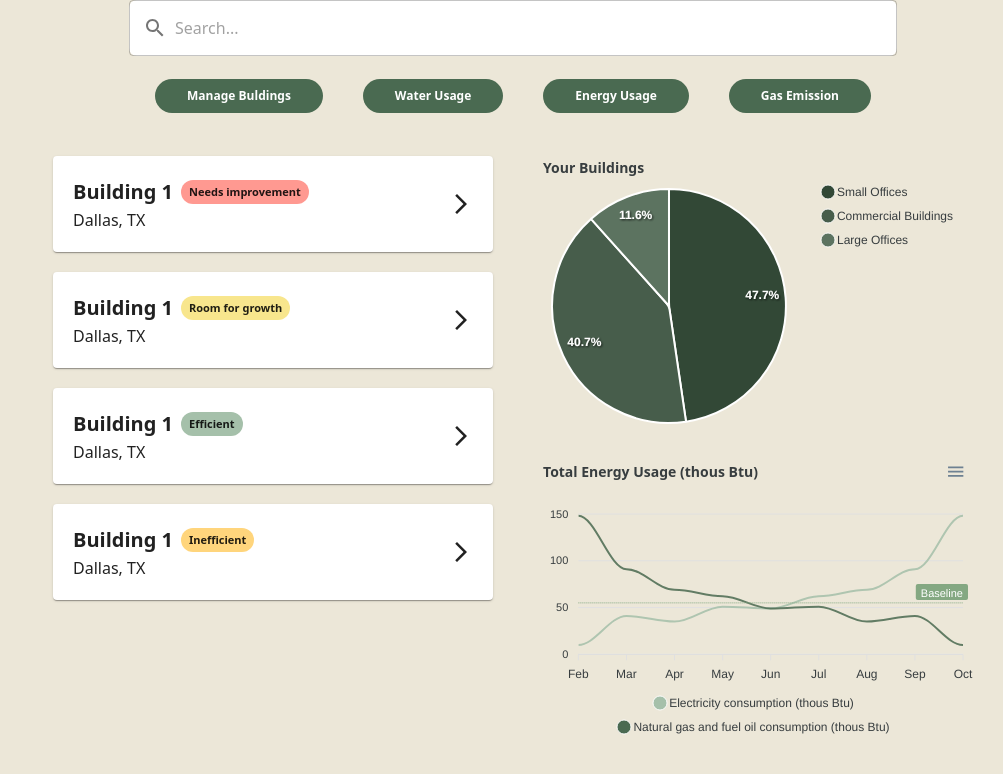
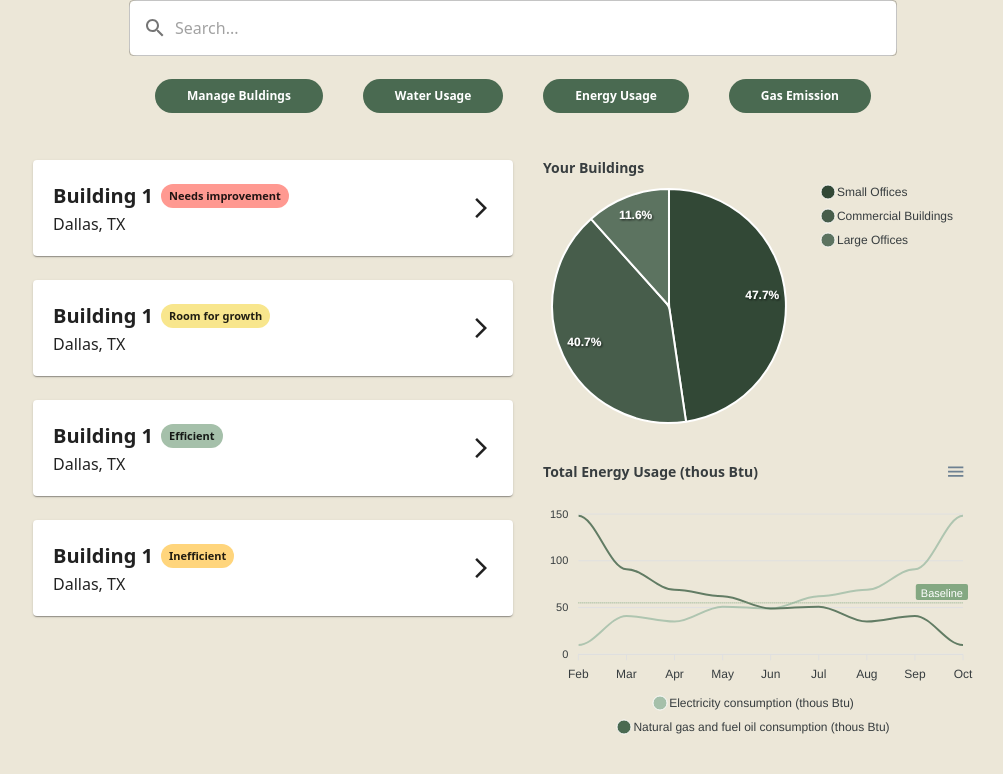
Before and after one commit to nl32/hackUTD2024, a Next.js app: page / in a window 1280 px wide. Shown: the top 774 px of the page, without its empty margins (127-1130 px from the left). Built offline with nearby package versions, Linux system fonts and the light colour scheme.

Commit message:
a to Link

```diff
--- a/src/components/building.tsx
+++ b/src/components/building.tsx
@@ -1,6 +1,7 @@
 import { ArrowForwardIos } from '@mui/icons-material';
 import { Card, Typography } from '@mui/material';
 import tailwindTheme from 'src/../tailwind.config';
+import Link from 'next/link';
 
 export type BuildingCardProps = {
   name: string;
@@ -16,8 +17,8 @@ export default function Building(props: BuildingCardProps) {
     green: 'Efficient',
   };
   return (
-    <a href={`/building/${props.id}`}>
-      <Card className="m-5 flex flex-row items-center justify-between rounded-lg bg-white p-5">
+    <Link className="m-5" href={`/building/${props.id}`}>
+      <Card className="flex flex-row items-center justify-between rounded-lg bg-white p-5">
         <div>
           <div className="flex flex-row items-center">
             <Typography variant="h6" fontWeight={700}>
@@ -41,6 +42,6 @@ export default function Building(props: BuildingCardProps) {
         </div>
         <ArrowForwardIos />
       </Card>
-    </a>
+    </Link>
   );
 }
```
